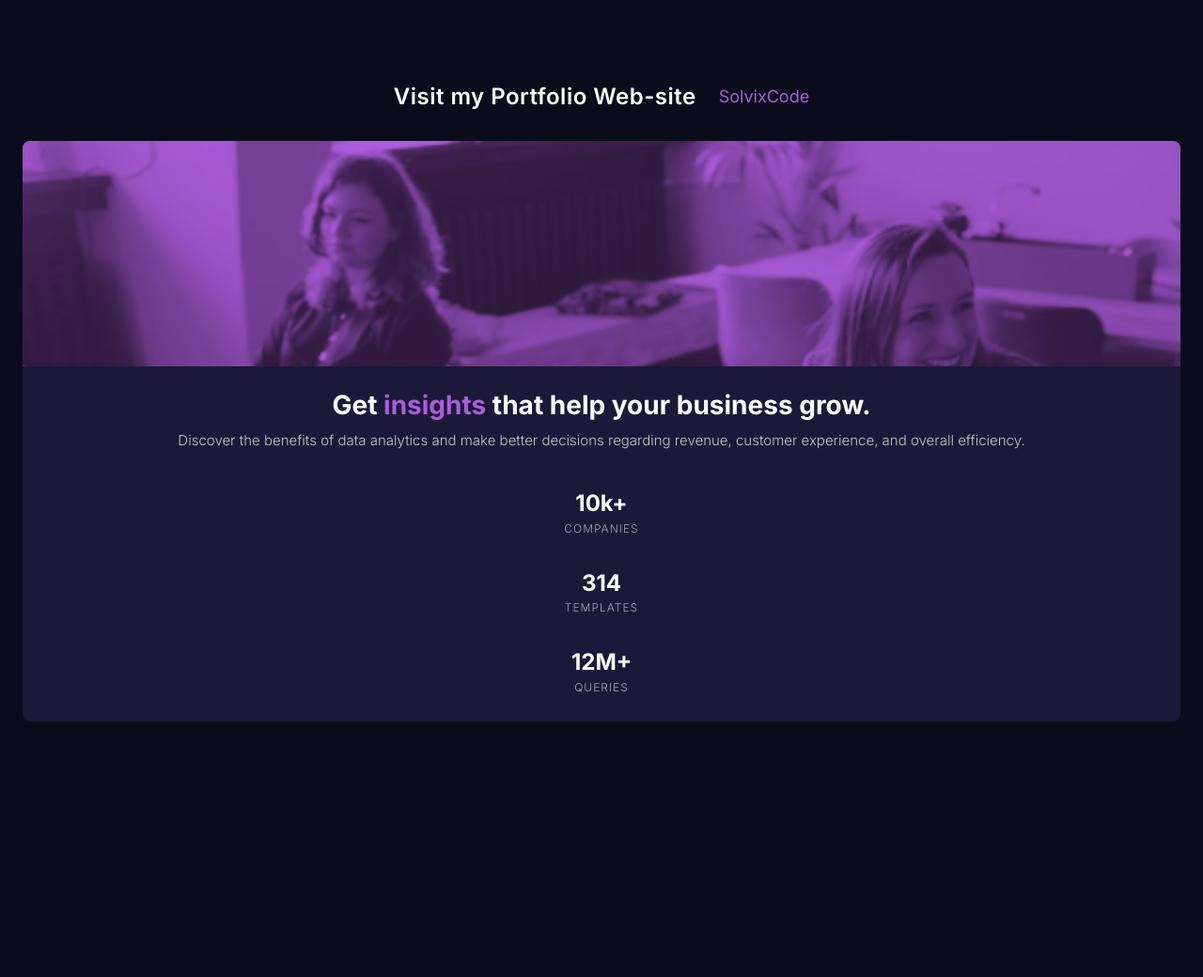
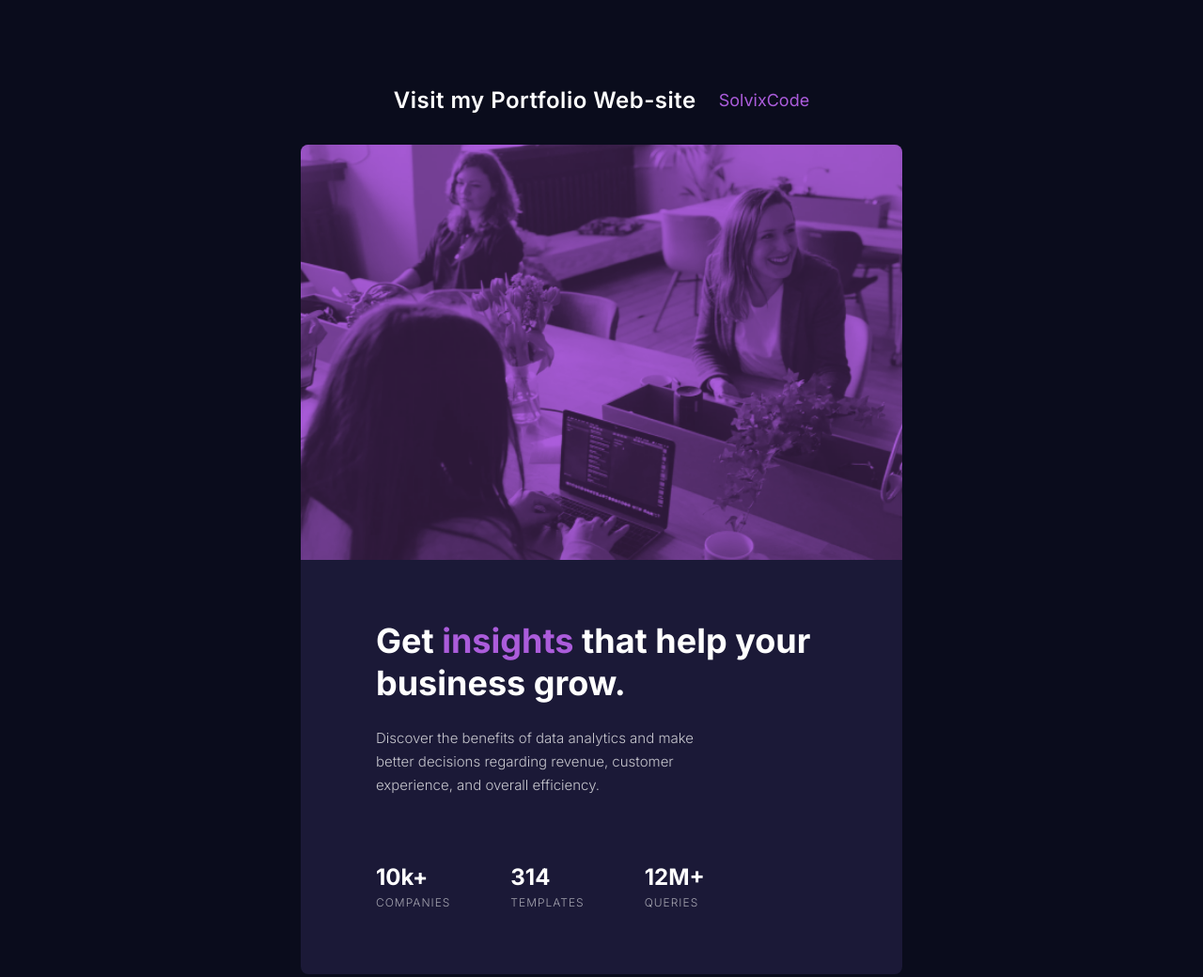
Before and after one commit to Olha-Fursova/stats-preview-card-component, a website built with Vite: page index.html in a window 1280 px wide. Shown: the whole page at 94% size. Before the commit the page ends 856 px from the top, so only its background shows below. Built offline with nearby package versions, Linux system fonts and the light colour scheme.

Commit message:
Add tablet styles

```diff
--- a/src/css/basic.css
+++ b/src/css/basic.css
@@ -42,11 +42,19 @@ body {
   color: var(--purple);
 }
 
+/* Tablet */
+
 @media screen and (min-width: 48rem) {
+  body {
+    padding: 9.2rem 10.2rem;
+  }
+
   .header {
     flex-direction: row;
   }
 }
+
+/* Desktop */
 
 @media screen and (min-width: 90rem) {
   body {
--- a/src/css/component.css
+++ b/src/css/component.css
@@ -42,3 +42,15 @@
   text-transform: uppercase;
   opacity: 0.6;
 }
+
+/* Tablet */
+
+@media screen and (min-width: 48rem) {
+  .main-heading {
+    font-size: 3.6rem;
+  }
+
+  .intro-text {
+    max-width: 37.4rem;
+  }
+}
--- a/src/css/containers.css
+++ b/src/css/containers.css
@@ -53,3 +53,37 @@
   align-items: center;
   justify-content: center;
 }
+
+/* Tablet */
+
+@media screen and (min-width: 48rem) {
+  .main {
+    max-width: 64rem;
+  }
+
+  .image-container {
+    height: 44.2rem;
+  }
+
+  .info-container {
+    padding: 6.4rem 8rem;
+    align-items: flex-start;
+    gap: 7.2rem;
+  }
+
+  .info-section {
+    align-items: flex-start;
+    text-align: start;
+    gap: 2.4rem;
+  }
+
+  .stats-list {
+    width: fit-content;
+    flex-direction: row;
+    gap: 6.4rem;
+  }
+
+  .stats-element {
+    align-items: flex-start;
+  }
+}
```
